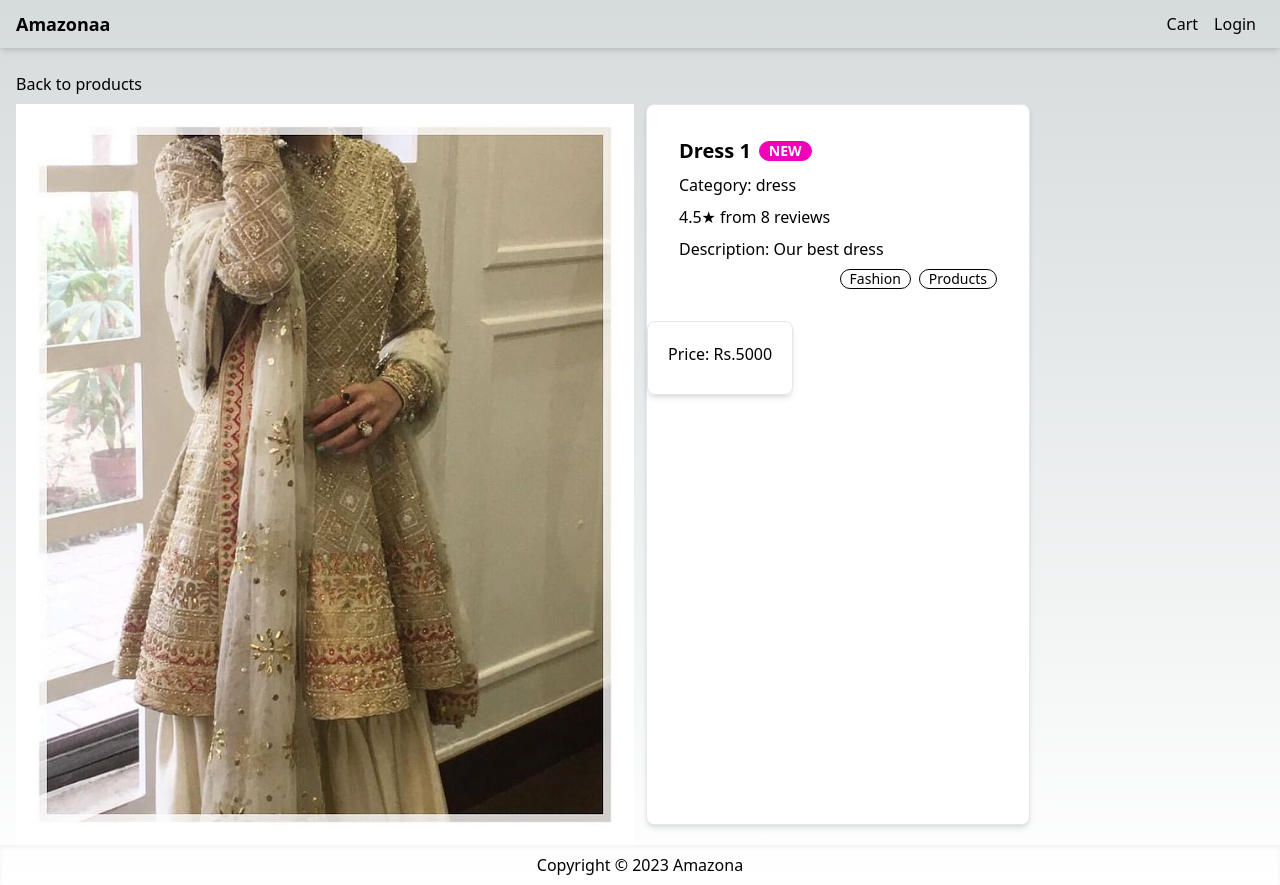
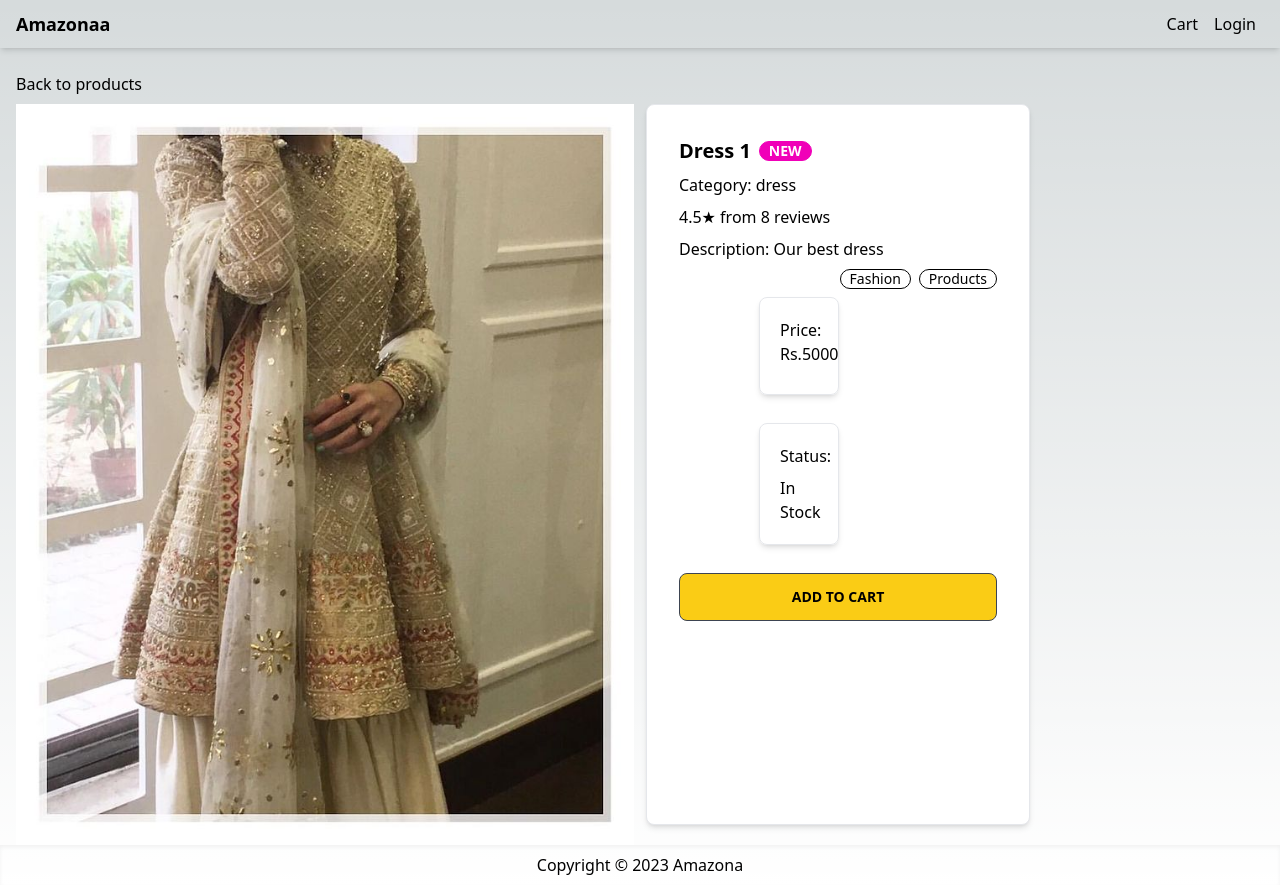
Before and after one commit to shahfarazz/next-tailwind-ecommerce, a Next.js app: page /product/dress-1 in a window 1280 px wide. Built offline with nearby package versions, Linux system fonts and the light colour scheme.

Commit message:
working add to cart button

```diff
--- a/components/Layout.js
+++ b/components/Layout.js
@@ -1,8 +1,11 @@
-import React from 'react';
+import React, { useContext } from 'react';
 import Head from 'next/head';
 import Link from 'next/link';
+import { Store } from '@/utils/Store';
 
 export default function Layout({ title, children }) {
+	const { state, dispatch } = useContext(Store);
+	const { cart } = state;
 	return (
 		<>
 			<Head>
@@ -19,6 +22,14 @@ export default function Layout({ title, children }) {
 						<div>
 							<Link href="/cart" className="p-2">
 								Cart
+								{cart.cartItems.length > 0 && (
+									<span className="ml-1 rounded-full bg-red-600 px-2 py-1 text-xs font-bold text-white">
+										{cart.cartItems.reduce(
+											(a, c) => a + c.quantity,
+											0
+										)}
+									</span>
+								)}
 							</Link>
 							<Link href="/login" className="p-2">
 								Login
--- a/pages/_app.js
+++ b/pages/_app.js
@@ -1,5 +1,10 @@
-import '@/styles/globals.css'
+import '@/styles/globals.css';
+import { StoreProvider } from '@/utils/Store';
 
 export default function App({ Component, pageProps }) {
-  return <Component {...pageProps} />
+	return (
+		<StoreProvider>
+			<Component {...pageProps} />
+		</StoreProvider>
+	);
 }
--- a/pages/product/[slug].js
+++ b/pages/product/[slug].js
@@ -1,11 +1,13 @@
 import Layout from '@/components/Layout';
 import data from '@/utils/data';
+import { Store } from '@/utils/Store';
 import Image from 'next/image';
 import Link from 'next/link';
 import { useRouter } from 'next/router';
-import React from 'react';
+import React, { useContext } from 'react';
 
 export default function ProductScreen() {
+	const { state, dispatch } = useContext(Store);
 	const { query } = useRouter();
 	const { slug } = query;
 	const product = data.products.find(x => x.slug === slug);
@@ -14,6 +16,20 @@ export default function ProductScreen() {
 		return <div>Product not Found</div>;
 	}
 
+	function addToCartHandler() {
+		const existItem = state.cart.cartItems.find(
+			x => x.slug === product.slug
+		);
+		const quantity = existItem ? existItem.quantity + 1 : 1;
+		if (product.countInStock < quantity) {
+			alert('Sorry, product is Out of Stock.');
+			return;
+		}
+		dispatch({
+			type: 'CART_ADD_ITEM',
+			payload: { ...product, quantity },
+		});
+	}
 	return (
 		<Layout title={product.name}>
 			<div className="py-2">
@@ -29,7 +45,7 @@ export default function ProductScreen() {
 						alt={product.name}
 					/>
 				</div>
-				<div className="card w-96 bg-base-100 shadow-xl">
+				<div className="card w-96 bg-base-100 shadow-xl ">
 					<div className="card-body">
 						<h2 className="card-title">
 							{product.name}
@@ -44,10 +60,25 @@ export default function ProductScreen() {
 							<div className="badge badge-outline">Fashion</div>
 							<div className="badge badge-outline">Products</div>
 						</div>
-					</div>
-					<div className="card p-5">
-						<div className="mb-2 flex justifiy-between">
-							Price: Rs.{product.price}
+						<div className="card p-5 w-20 flex inset-x-20">
+							<div className="mb-2 justify">
+								Price: Rs.{product.price}
+							</div>
+						</div>
+						<div className="card p-5 w-20 flex inset-x-20">
+							<div className="mb-2 justify">Status:</div>
+							<div>
+								{product.countInStock > 0
+									? 'In Stock'
+									: 'Unavailable'}
+							</div>
+						</div>
+						<div
+							className="btn bg-yellow-400 text-black"
+							onClick={addToCartHandler}
+						>
+							{''}
+							Add to Cart
 						</div>
 					</div>
 				</div>
--- /dev/null
+++ b/utils/Store.js
@@ -0,0 +1,35 @@
+import { createContext, useReducer } from 'react';
+
+export const Store = createContext();
+const initialState = {
+	cart: { cartItems: [] },
+};
+
+function reducer(state, action) {
+	switch (action.type) {
+		case 'CART_ADD_ITEM': {
+			const newItem = action.payload;
+			const existItem = state.cart.cartItems.find(
+				item => item.slug === newItem.slug
+			);
+
+			const cartItems = existItem
+				? state.cart.cartItems.map(
+						item => (item.name === existItem.name ? newItem : item)
+						// eslint-disable-next-line no-mixed-spaces-and-tabs
+				  )
+				: [...state.cart.cartItems, newItem];
+
+			return { ...state, cart: { ...state.cart, cartItems } };
+		}
+
+		default:
+			return state;
+	}
+}
+
+export function StoreProvider({ children }) {
+	const [state, dispatch] = useReducer(reducer, initialState);
+	const value = { state, dispatch };
+	return <Store.Provider value={value}>{children}</Store.Provider>;
+}
```
